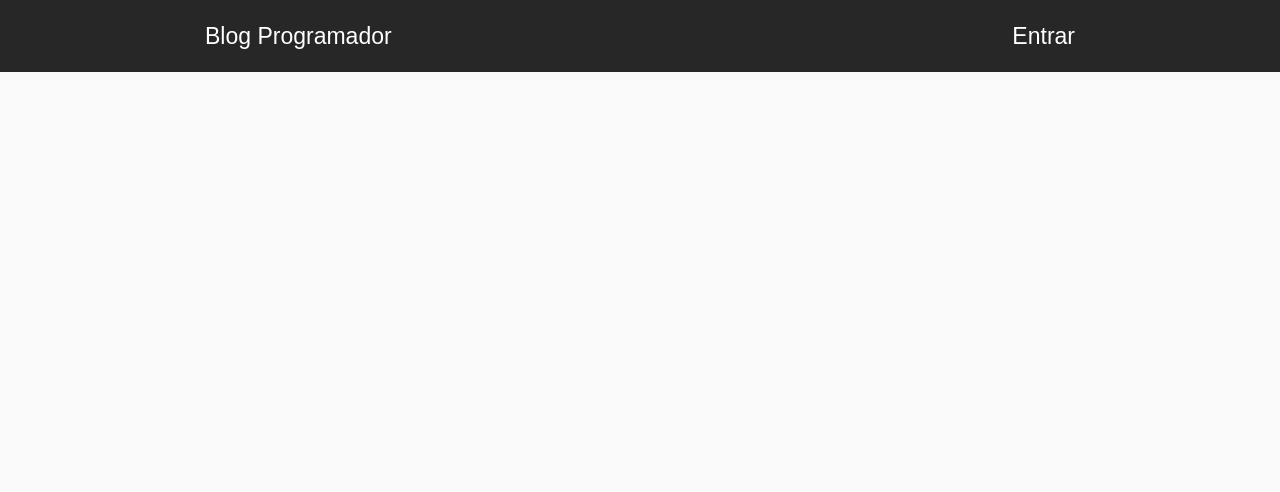
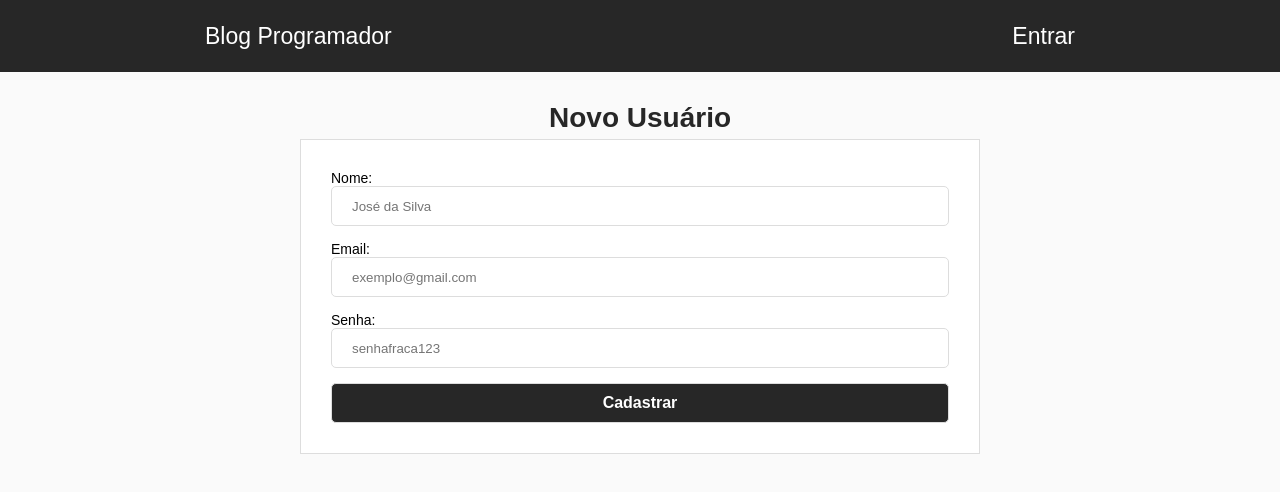
Before and after one commit to italomp/Blog-Frontend, a React (Create React App) app: page /register in a window 1280 px wide. Shown: the top 492 px of the page. Built offline with nearby package versions, Linux system fonts and the light colour scheme; no server answers.

Commit message:
register users developed

```diff
--- a/src/App.js
+++ b/src/App.js
@@ -4,6 +4,7 @@ import './style.css';
 import Home from './pages/Home';
 import Login from './pages/Login';
 import Dashboard from './pages/Dashboard';
+import Register from './pages/Register';
 import Header from './components/Header';
 import firebase from './firebase';
 
@@ -30,7 +31,8 @@ class App extends Component{
                     <Switch>
                         <Route exact path="/" component={Home} />
                         <Route exact path="/login" component={Login} />
-                        <Route exact path="/dashboard" component={Dashboard}/>
+                        <Route exact path="/dashboard" component={Dashboard} />
+                        <Route exact path="/register" component={Register} />
                     </Switch>
                 </BrowserRouter>
             </div>
--- a/src/firebase.js
+++ b/src/firebase.js
@@ -25,10 +25,10 @@ class Firebase{
     async register(nome, email, password){
         //registering user into Autentication and geting uid user.
         await firebase.auth().createUserWithEmailAndPassword(email, password);
-        let uid = firebase.auth().currentUser.uid;
+        const uid = firebase.auth().currentUser.uid;
 
         //registering user into database
-        firebase.database().ref("usuarios").child(uid).set({
+        return firebase.database().ref("usuarios").child(uid).set({
             nome: nome,
         });
     }
@@ -41,7 +41,8 @@ class Firebase{
 
     getCurrentUser(){
         let auth = firebase.auth();
-        return auth.currentUser ? auth.currentUser.email : null;
+        /*exp1 && exp2 retorna exp1 se exp1 for false ou falsy, ou exp2 caso contrário*/
+        return auth.currentUser && auth.currentUser.email;
     }
 }
 
--- a/src/pages/Login/index.js
+++ b/src/pages/Login/index.js
@@ -26,15 +26,16 @@ class Login extends Component{
     }
 
     componentDidMount(){
-        if(firebase.getCurrentUser){
+        if(firebase.getCurrentUser()){
             this.props.history.replace("/dashboard");
         }
     }
 
-    login(event){
+    async login(event){
+        event.preventDefault();
         const { email, password } = this.state;
         try{
-            firebase.login(email, password)
+            await firebase.login(email, password)
             .catch(error => {
                 if(error.code === "auth/user-not-found"){
                     alert("Este usuário não existe!");
@@ -42,13 +43,12 @@ class Login extends Component{
                 else{
                     alert("Código de erro: " + error.code);
                 }
+                return null; //It's for the replace method don't be executed
             });
-            //tenho acesso a history por causa de withRouter.
             this.props.history.replace("/dashboard");
         }catch(error){
             alert(error.message);
         }
-        event.preventDefault();
     }
 
     render(){
--- a/src/pages/Register/index.js
+++ b/src/pages/Register/index.js
@@ -0,0 +1,67 @@
+import { Component } from 'react';
+import { Link, withRouter } from 'react-router-dom';
+import firebase from './../../firebase';
+import "./register.css";
+
+
+/**
+ * This component is responsible for register users.
+ *
+ * Dependences:
+ * Component - It's used so that Login can access state object.
+ * Link - It's used to redirect the user to another route.
+ * withRouter - It's used so that Login can access history object.
+ * The history object provides implementations for handling the session
+ * stack.
+ * The session stack storage routes/pages that the user browses.
+ * firebase - It's provide access to datase and authetication features.
+ */
+class Register extends Component{
+    constructor(props){
+        super(props);
+        this.state = {
+            nome: "",
+            email: "",
+            password: ""
+        }
+        this.register = this.register.bind(this);
+    }
+
+    async register(event){
+        event.preventDefault();
+        try{
+            const {nome, email, password} = this.state;
+            await firebase.register(nome, email, password);
+            this.props.history.replace("/dashboard");
+        }catch(error){
+            alert(error.message);
+        }
+
+    }
+
+    render(){
+        return(
+            <div>
+                <h1 className="register-h1">Novo Usuário</h1>
+                <form onSubmit={this.register} id="register">
+                    <label>Nome: </label>
+                    <input type="text" autoFocus autoComplete="off" placeholder="José da Silva"
+                     onChange={event => this.setState({nome: event.target.value})}/>
+
+                    <label>Email: </label>
+                    <input type="text" autoComplete="off" placeholder="exemplo@gmail.com"
+                     onChange={event => this.setState({email: event.target.value})}/>
+
+                    <label>Senha: </label>
+                    <input type="text" autoComplete="off" placeholder="senhafraca123"
+                     onChange={event => this.setState({password: event.target.value})}/>
+
+                    <button type="submit">Cadastrar</button>
+                </form>
+            </div>
+        );
+    }
+}
+
+//exportando assim teremos acesso ao histórico
+export default withRouter(Register);
--- /dev/null
+++ b/src/pages/Register/register.css
@@ -0,0 +1,36 @@
+/* Each descendant element of div, which uses className register-h1 */
+div .register-h1{
+    margin-top: 30px;
+    margin-bottom: 5px;
+    text-align: center;
+    color: #272727;
+}
+
+form#register{
+    display: flex;
+    flex-direction: column;
+    max-width: 680px;
+    margin: 0px auto;
+    padding: 30px;
+    background-color: #fff;
+    border: 1px solid #ddd;
+}
+
+form#register input{
+    height: 40px;
+    border-radius: 5px;
+    margin-bottom: 15px;
+    padding: 0px 20px;
+    border: 1px solid #ddd;
+}
+
+form#register button{
+    height: 40px;
+    border-radius: 5px;
+    border: 1px solid #ddd;
+    cursor: pointer;
+    background-color: #272727;
+    color: white;
+    font-size: 16px;
+    font-weight: bold;
+}
```
